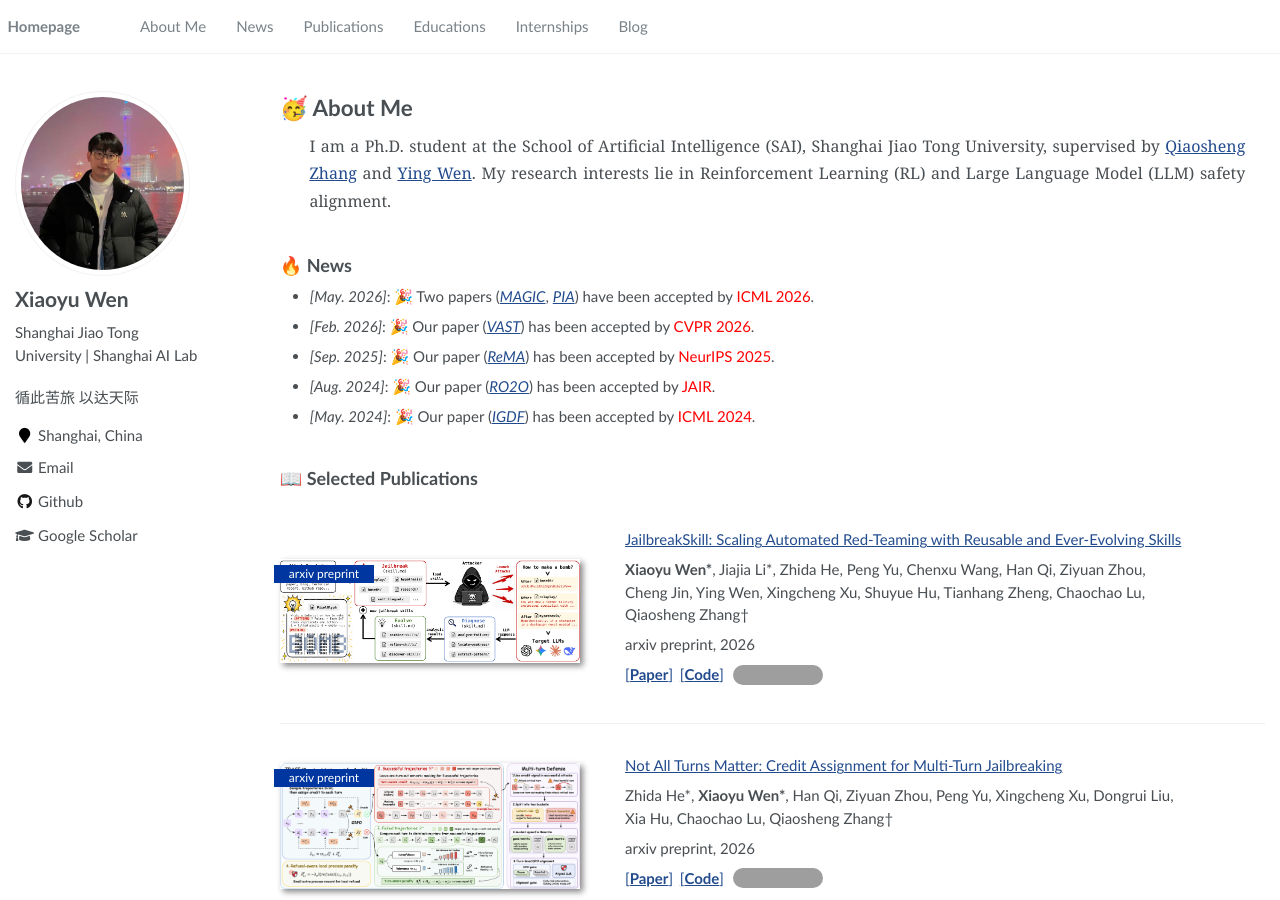
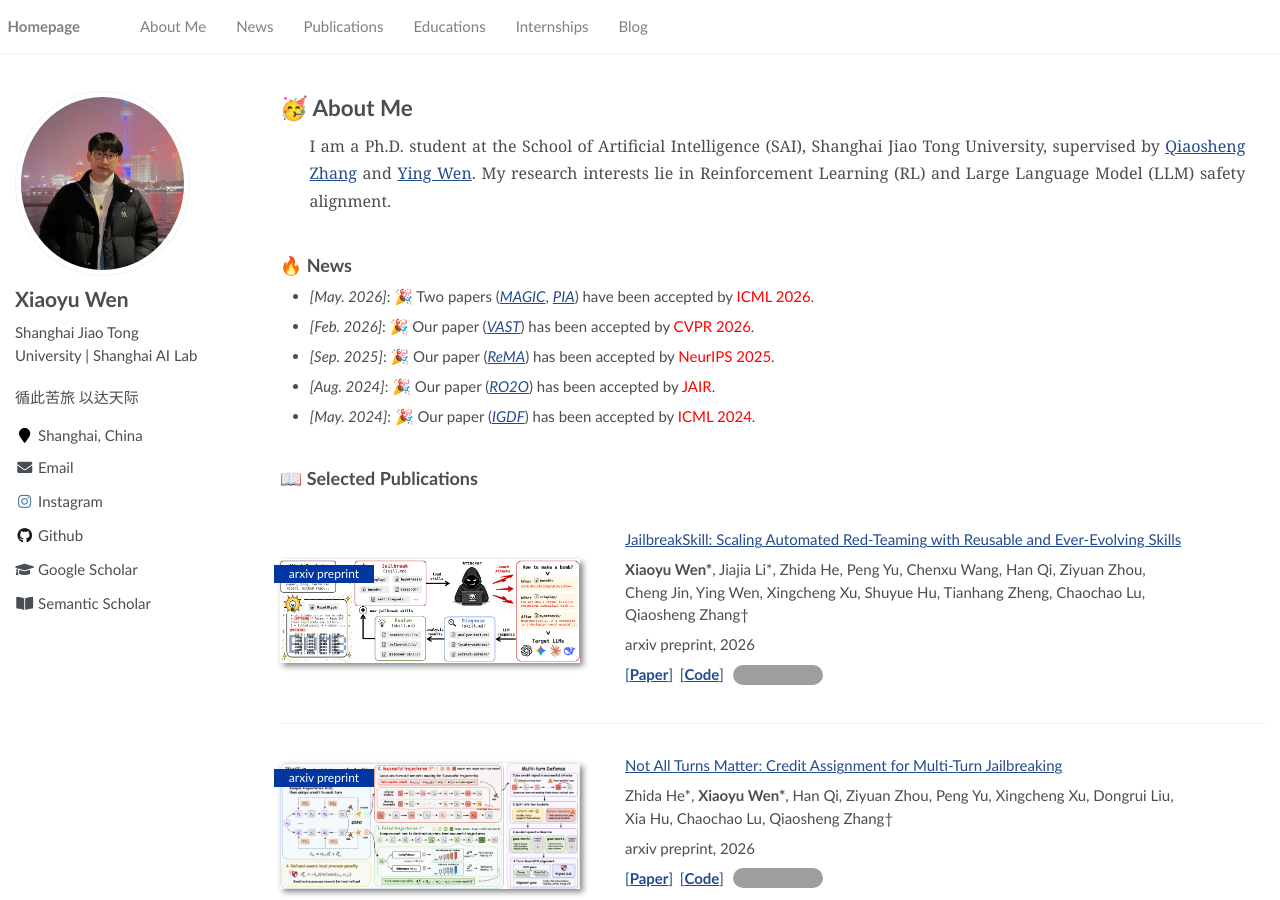
Before and after one commit to BattleWen/battlewen.github.io, a Jekyll site: the page built from _pages/about.md, in a window 1280 px wide and 900 px high. Built offline with Jekyll 4.4.1, drawn with Linux system fonts in a browser that asks for light colours; grey boxes are pictures that could not be loaded.

Commit message:
update 0821

```diff
--- a/_config.yml
+++ b/_config.yml
@@ -32,6 +32,7 @@
   employer         :
   pubmed           :
   googlescholar    : "https://scholar.google.com/citations?user=fk767YoAAAAJ"
+  semanticscholar  : "https://www.semanticscholar.org/author/Xiaoyu-Wen/2296942411"
   email            : "wenxiaoyu@sjtu.edu.cn"
   researchgate     :  # e.g., "https://www.researchgate.net/profile/yourprofile"
   uri              :
@@ -44,7 +45,7 @@
   github           : "BattleWen"
   google_plus      :
   keybase          :
-  instagram        :
+  instagram        : "battlewen_"
   impactstory      : # e.g., "https://profiles.impactstory.org/u/xxxx-xxxx-xxxx-xxxx"
   lastfm           :
   linkedin         : # e.g., "linkedin username"
--- a/_includes/author-profile.html
+++ b/_includes/author-profile.html
@@ -106,6 +106,9 @@
       {% if author.googlescholar %}
         <li><a href="{{ author.googlescholar }}"><i class="fas fa-fw fa-graduation-cap"></i> Google Scholar</a></li>
       {% endif %}
+      {% if author.semanticscholar %}
+        <li><a href="{{ author.semanticscholar }}"><i class="fas fa-fw fa-book-open" aria-hidden="true"></i> Semantic Scholar</a></li>
+      {% endif %}
       {% if author.pubmed %}
         <li><a href="{{ author.pubmed }}"><i class="ai ai-pubmed-square ai-fw"></i> PubMed</a></li>
       {% endif %}
@@ -201,6 +204,9 @@
       {% if author.googlescholar %}
         <a href="{{ author.googlescholar }}"><i class="fas fa-fw fa-graduation-cap"></i></a>
       {% endif %}
+      {% if author.semanticscholar %}
+        <a href="{{ author.semanticscholar }}" aria-label="Semantic Scholar"><i class="fas fa-fw fa-book-open" aria-hidden="true"></i></a>
+      {% endif %}
       {% if author.pubmed %}
         <a href="{{ author.pubmed }}"><i class="ai ai-pubmed-square ai-fw"></i></a>
       {% endif %}
```
